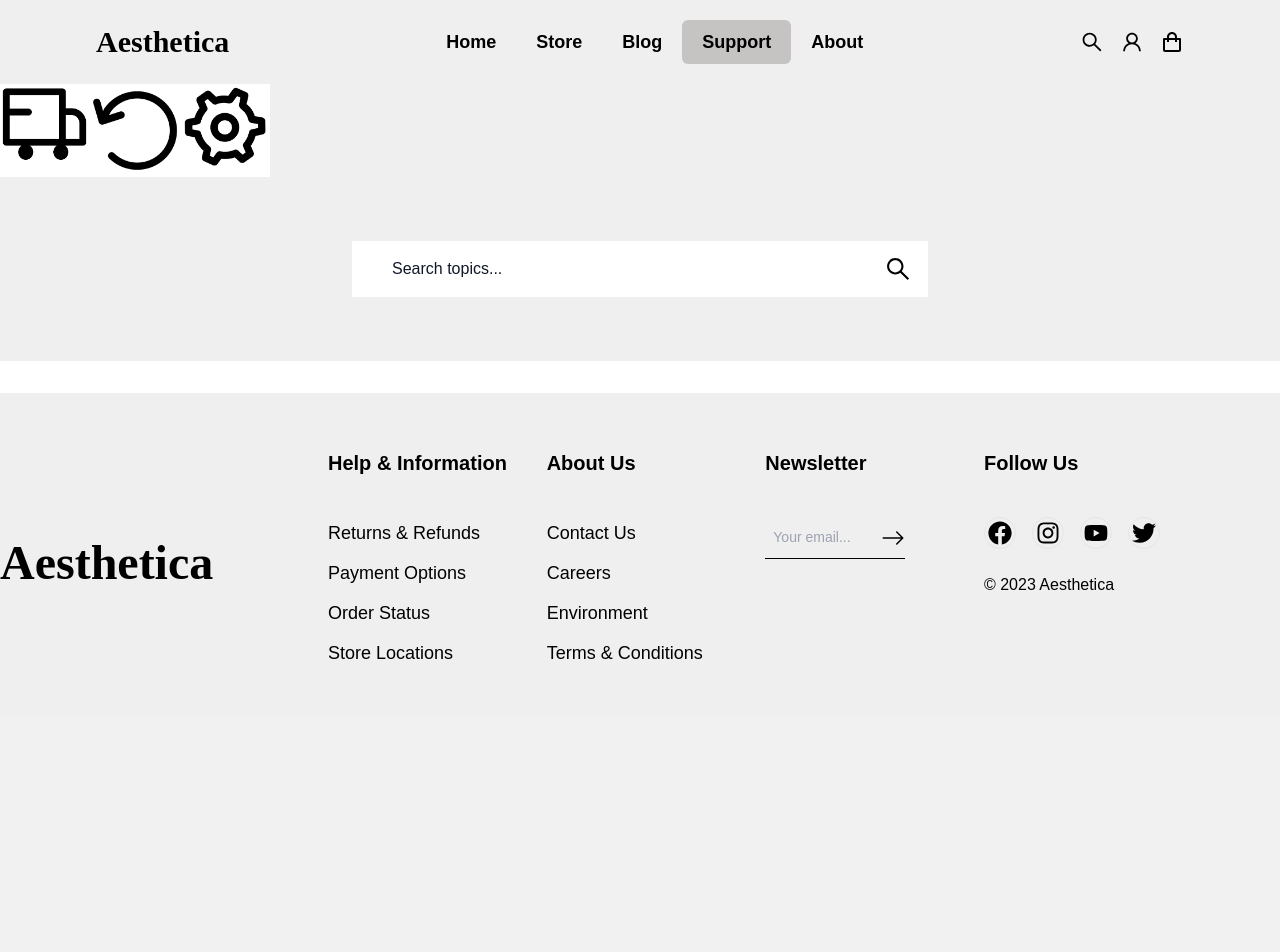
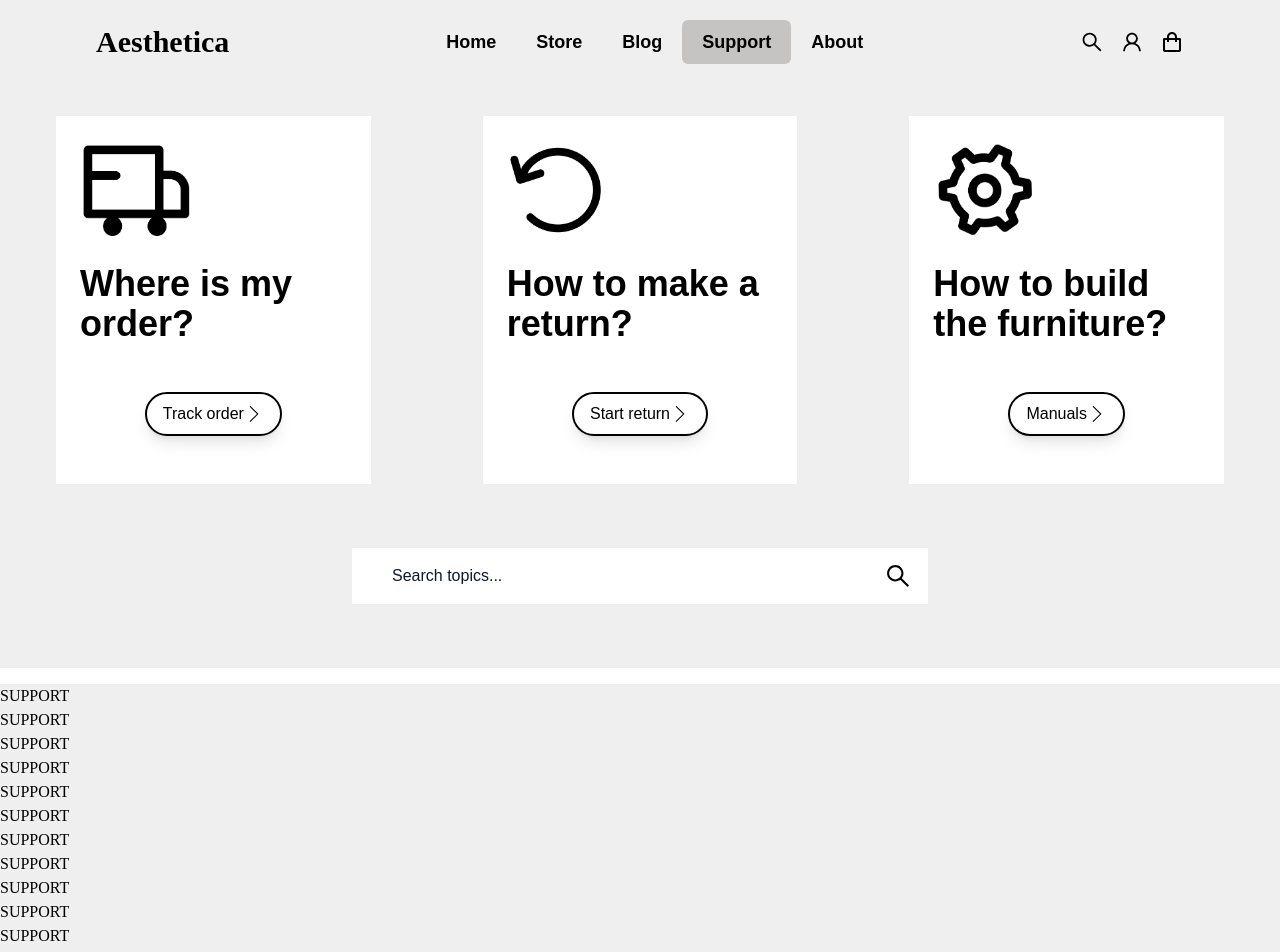
Before and after one commit to vdumic/HCI-2022-23, a Next.js app in the folder aesthetica/: page /support in a window 1280 px wide. Shown: the top 952 px of the page. Before the commit the page ends 800 px from the top, so only its background shows below. Built offline with nearby package versions, Linux system fonts and the light colour scheme.

Commit message:
WIP: Support page

```diff
--- a/aesthetica/components/Header.js
+++ b/aesthetica/components/Header.js
@@ -37,12 +37,12 @@ const Header = () => {
           </Link>
           <NavBar />
           <div className="flex items-center space-x-4 text-sm font-light">
-            <AiOutlineSearch className="sm hidden h-6 w-6 sm:inline cursor-pointer" />
+            <AiOutlineSearch className="hidden h-6 w-6 sm:inline cursor-pointer" />
             <Link href="/profile">
-              <AiOutlineUser className="sm hidden h-6 w-6 sm:inline cursor-pointer" />
+              <AiOutlineUser className="hidden h-6 w-6 sm:inline cursor-pointer" />
             </Link>
             <Link href="/shoppingBag">
-              <BiShoppingBag className="sm hidden h-6 w-6 sm:inline cursor-pointer" />
+              <BiShoppingBag className="hidden h-6 w-6 sm:inline cursor-pointer" />
             </Link>
           </div>
         </div>
--- /dev/null
+++ b/aesthetica/components/Support/SupportButton.js
@@ -0,0 +1,14 @@
+import { SlArrowRight } from "react-icons/sl";
+
+const SupportButton = ({ title }) => {
+  return (
+    <div className="flex justify-center m-12">
+      <button class="flex justify-center bg-white hover:bg-gray-100 text-black text-m py-2 px-4 border-2 border-black rounded-full shadow-lg">
+        <p>{title}</p>
+        <SlArrowRight className="h-5 w-5 sm:inline cursor-pointer pt-1" />
+      </button>
+    </div>
+  );
+};
+
+export default SupportButton;
--- a/aesthetica/pages/support/index.js
+++ b/aesthetica/pages/support/index.js
@@ -1,33 +1,63 @@
 import Image from "next/image";
 import HeaderFooterLayout from "../../layouts/HeaderFooterLayout";
 import Spacer from "../../components/Spacer";
+import SupportSearch from "../../components/Support/SupportSearch";
 
 import ShippingIcon from "../../assets/shipping_icon.png";
 import ReturnIcon from "../../assets/return_icon.png";
 import BuildIcon from "../../assets/build_icon.png";
-import SupportSearch from "../../components/SupportSearch";
+import SupportButton from "../../components/Support/SupportButton";
 
 const Support = () => {
   return (
     <HeaderFooterLayout title="Aesthetica / Support">
-      <div className="container flex mx-auto">
-        <div className="w-100 bg-white">
+      <div className="container flex justify-center mx-auto mt-8">
+        <div className="w-96 h-full bg-white mx-14">
           <Image
             src={ShippingIcon}
-            width="90"
-            height="90"
+            height="100"
             alt="Shipping icon"
+            className="m-6"
           />
+          <p className="font-bold text-4xl m-6">Where is my order?</p>
+          <SupportButton title="Track order" />
         </div>
-        <div className="w-100 bg-white">
-          <Image src={ReturnIcon} width="90" height="90" alt="Return icon" />
+        <div className="w-96 h-full bg-white mx-14">
+          <Image
+            src={ReturnIcon}
+            height="100"
+            alt="Return icon"
+            className="m-6"
+          />
+          <p className="font-bold text-4xl m-6">How to make a return?</p>
+          <SupportButton title="Start return" />
         </div>
-        <div className="w-100 bg-white">
-          <Image src={BuildIcon} width="90" height="90" alt="Build icon" />
+        <div className="w-96 h-full bg-white mx-14">
+          <Image
+            src={BuildIcon}
+            height="100"
+            alt="Build icon"
+            className="m-6"
+          />
+          <p className="font-bold text-4xl m-6">How to build the furniture?</p>
+          <SupportButton title="Manuals" />
         </div>
       </div>
       <SupportSearch />
       <Spacer />
+      <h1>SUPPORT</h1>
+      <h1>SUPPORT</h1>
+      <h1>SUPPORT</h1>
+      <h1>SUPPORT</h1>
+      <h1>SUPPORT</h1>
+      <h1>SUPPORT</h1>
+      <h1>SUPPORT</h1>
+      <h1>SUPPORT</h1>
+      <h1>SUPPORT</h1>
+      <h1>SUPPORT</h1>
+      <h1>SUPPORT</h1>
+      <h1>SUPPORT</h1>
+      <h1>SUPPORT</h1>
     </HeaderFooterLayout>
   );
 };
```
Also changed, not shown: aesthetica/components/Support/SupportSearch.js (renamed from aesthetica/components/SupportSearch.js).
